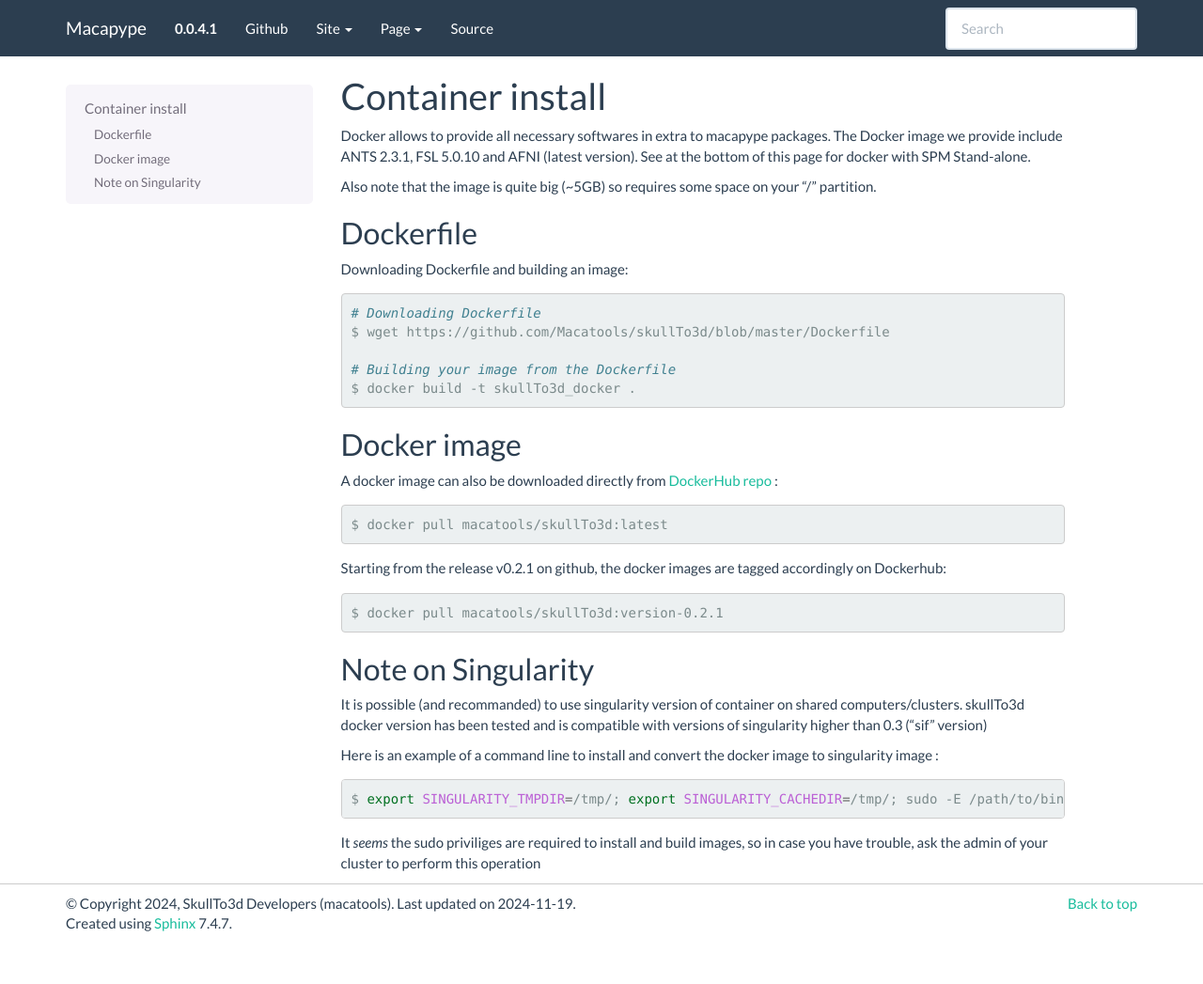
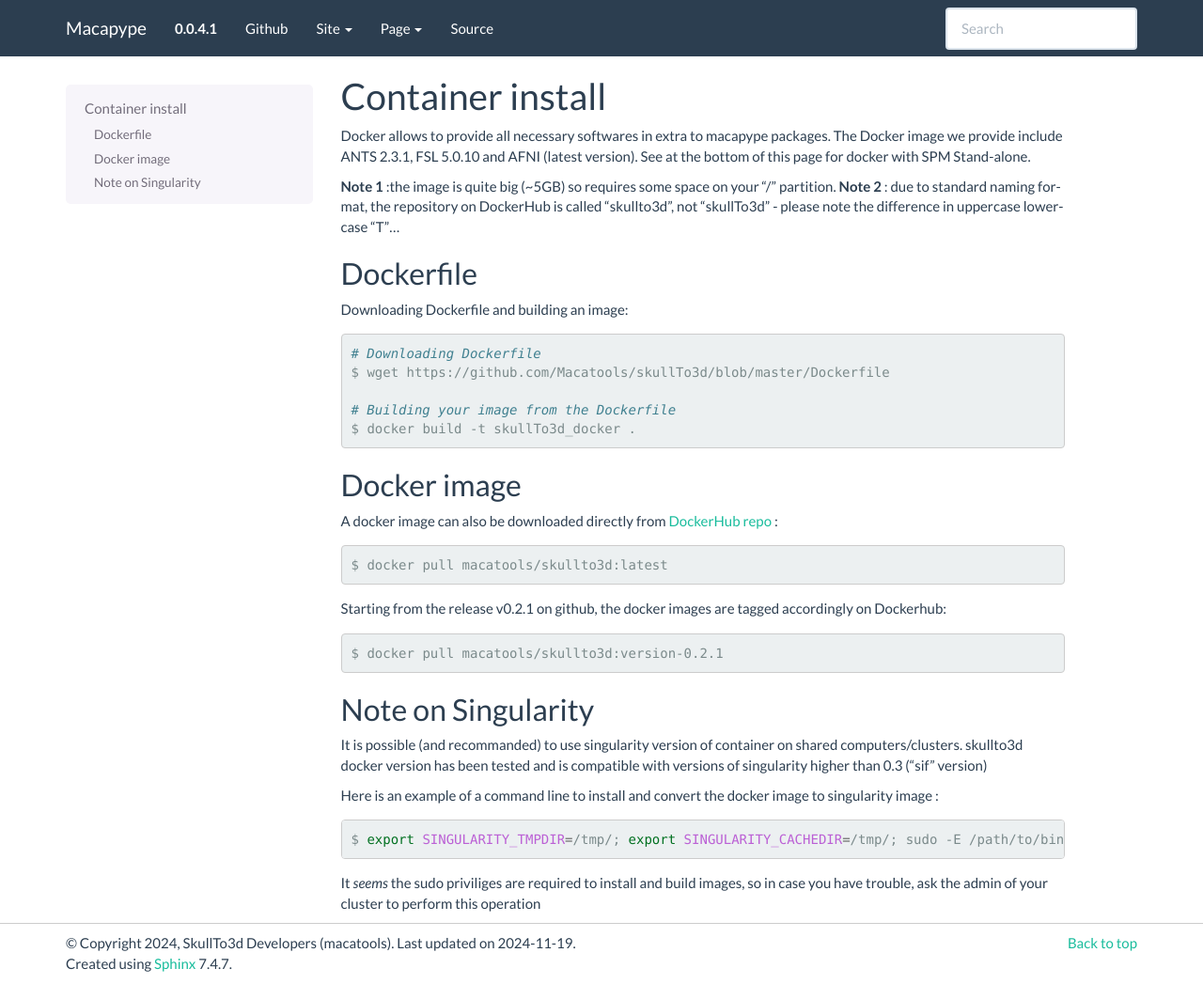
Before and after one commit to davidmeunier79/skullTo3d, a Sphinx documentation site: the page built from docs/docker_install.rst, in a window 1280 px wide and 1047 px high. Shown: the whole window at 94% size. Built offline with Sphinx 7.4.7, drawn with Linux system fonts in a browser that asks for light colours.

Commit message:
docker name

```diff
--- a/docs/docker_install.rst
+++ b/docs/docker_install.rst
@@ -2,13 +2,14 @@
 
 .. _docker_install:
 
-**************
+*****************
 Container install
-**************
+*****************
 
 Docker allows to provide all necessary softwares in extra to macapype packages. The Docker image we provide include ANTS 2.3.1, FSL 5.0.10 and AFNI (latest version). See at the bottom of this page for docker with SPM Stand-alone.
 
-Also note that the image is quite big (~5GB) so requires some space on your "/" partition.
+**Note 1** :the image is quite big (~5GB) so requires some space on your "/" partition.
+**Note 2** : due to standard naming format, the repository on DockerHub is called "skullto3d", not "skullTo3d" - please note the difference in uppercase lowercase "T"...
 
 Dockerfile
 -----------
@@ -26,23 +27,23 @@ Downloading Dockerfile and building an image:
 Docker image
 ------------
 
-A docker image can also be downloaded directly from `DockerHub repo <https://hub.docker.com/r/macatools/skullTo3d>`_ :
+A docker image can also be downloaded directly from `DockerHub repo <https://hub.docker.com/r/macatools/skullto3d>`_ :
 
 .. code:: bash
 
-    $ docker pull macatools/skullTo3d:latest
+    $ docker pull macatools/skullto3d:latest
 
 Starting from the release v0.2.1 on github, the docker images are tagged accordingly on Dockerhub:
 
 .. code:: bash
 
-    $ docker pull macatools/skullTo3d:version-0.2.1
+    $ docker pull macatools/skullto3d:version-0.2.1
 
 
 Note on Singularity
 -------------------
 
-It is possible (and recommanded) to use singularity version of container on shared computers/clusters. skullTo3d docker version has been tested and is compatible with versions of singularity higher than 0.3 ("sif" version)
+It is possible (and recommanded) to use singularity version of container on shared computers/clusters. skullto3d docker version has been tested and is compatible with versions of singularity higher than 0.3 ("sif" version)
 
 Here is an example of a command line to install and convert the docker image to singularity image :
 
```
Also changed, not shown: docs/command.rst (+11 -8 lines).
